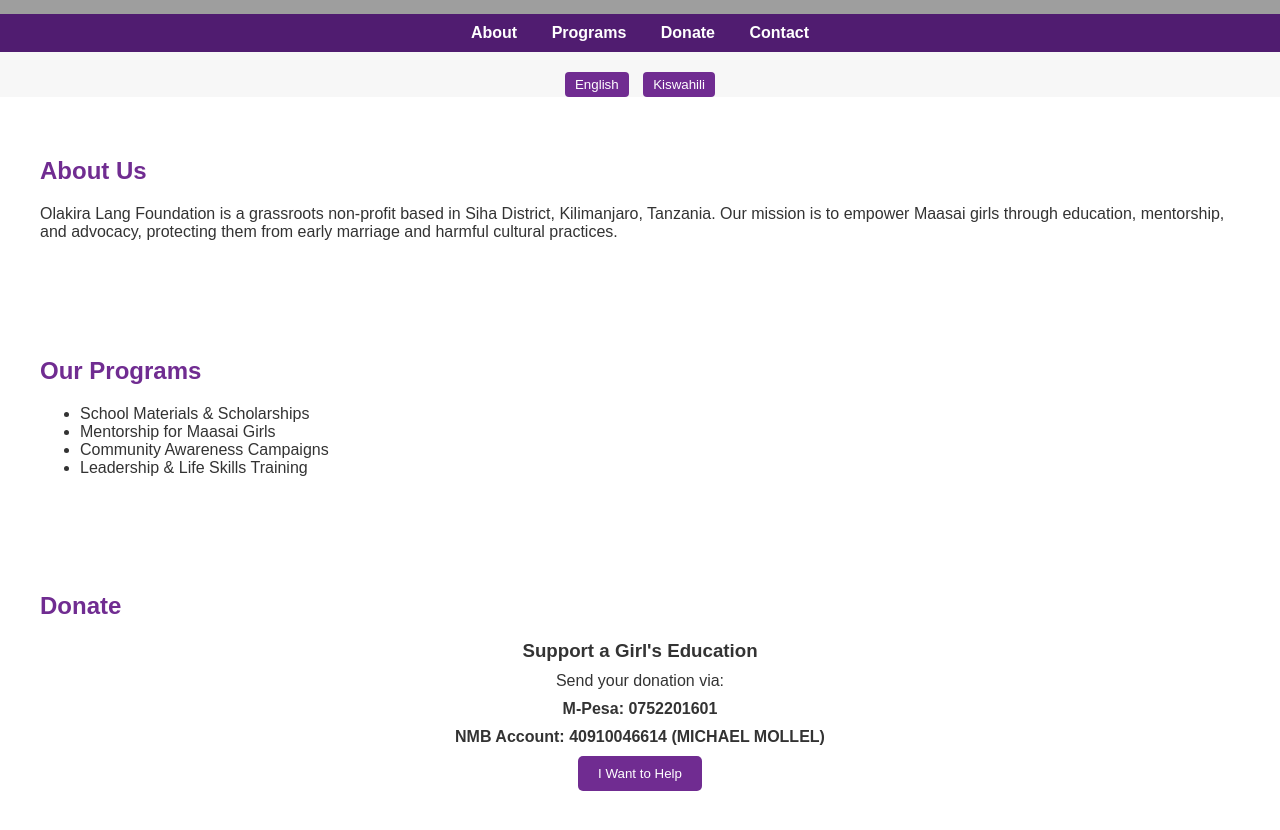
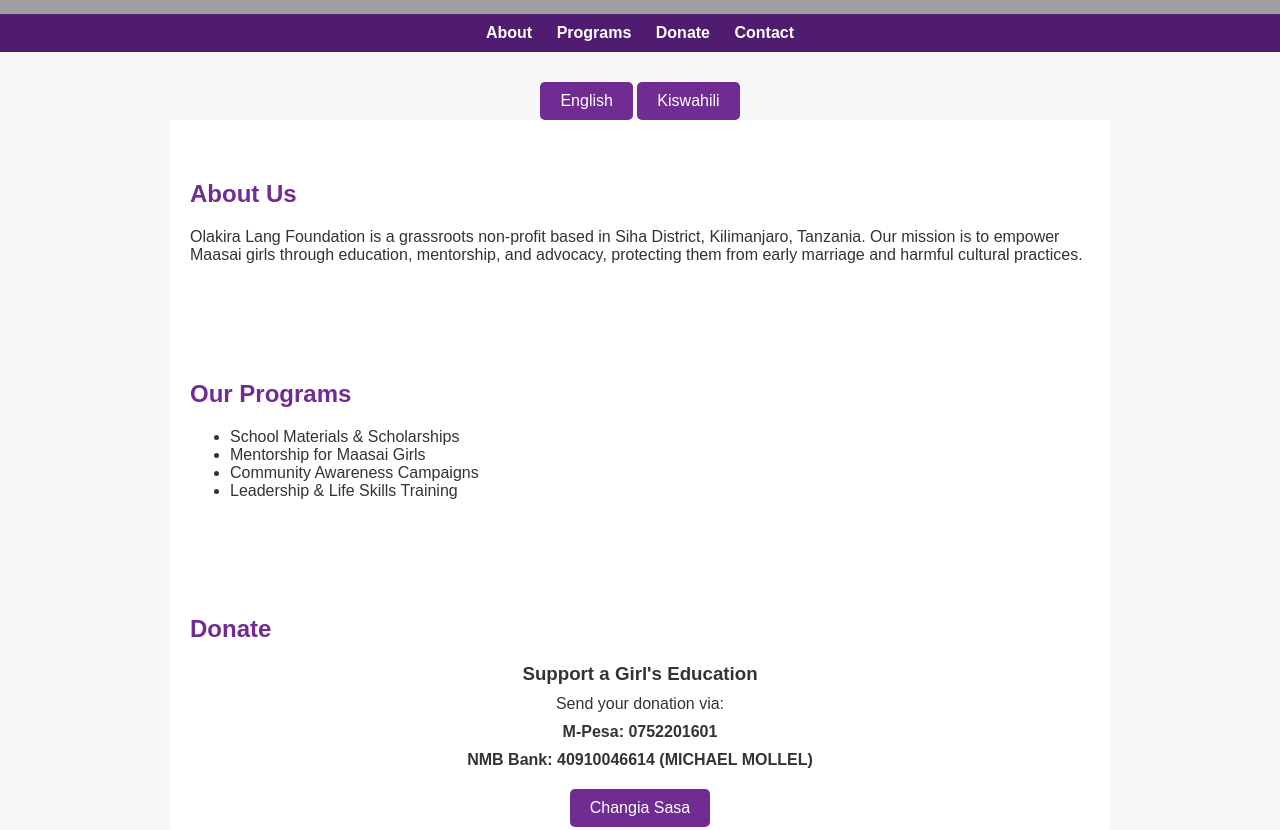
Before and after one commit to olakiralangfoundation/olakiralangfoundation.github.io, a plain HTML site: page index.html in a window 1280 px wide. Shown: the part 260-1090 px from the top of the page. Drawn offline with Linux system fonts and the light colour scheme; grey boxes are pictures that could not be loaded.

Commit message:
Add files via upload

```diff
--- a/index.html
+++ b/index.html
@@ -8,15 +8,20 @@
   <style>
     body { font-family: Arial, sans-serif; margin: 0; padding: 0; background: #f7f7f7; color: #333; }
     header { background: url('https://images.unsplash.com/photo-1603575454444-9bd7fdb31a19') center/cover no-repeat; color: white; padding: 80px 20px; text-align: center; }
-    nav { background: #501c70; text-align: center; padding: 10px 0; }
-    nav a { color: white; margin: 0 15px; text-decoration: none; font-weight: bold; }
-    section { padding: 40px; background: white; }
+    nav { background: #501c70; text-align: center; padding: 10px 0; flex-wrap: wrap; }
+    nav a { color: white; margin: 0 10px; text-decoration: none; font-weight: bold; display: inline-block; }
+    section { padding: 40px 20px; background: white; max-width: 900px; margin: auto; }
     h2 { color: #702c91; }
     .donate-box, .lang-switch { text-align: center; margin-top: 20px; }
     .donate-box p, .donate-box h3 { margin: 10px 0; }
-    .donate-box button { background: #702c91; color: white; padding: 10px 20px; border: none; border-radius: 5px; cursor: pointer; }
-    .lang-switch button { margin: 0 5px; padding: 5px 10px; background: #702c91; color: white; border: none; border-radius: 4px; cursor: pointer; }
+    .donate-box button, .lang-switch button {
+      background: #702c91; color: white; padding: 10px 20px; border: none; border-radius: 5px; cursor: pointer;
+      font-size: 16px; margin-top: 10px;
+    }
     footer { background: #eee; text-align: center; padding: 20px; font-size: 14px; }
+    @media (max-width: 600px) {
+      nav a { display: block; margin: 8px 0; }
+    }
   </style>
 </head>
 <body>
@@ -58,8 +63,8 @@
       <h3>Support a Girl's Education</h3>
       <p>Send your donation via:</p>
       <p><strong>M-Pesa: 0752201601</strong></p>
-      <p><strong>NMB Account: 40910046614 (MICHAEL MOLLEL)</strong></p>
-      <button onclick="alert('Thank you for your support!')">I Want to Help</button>
+      <p><strong>NMB Bank: 40910046614 (MICHAEL MOLLEL)</strong></p>
+      <button onclick="alert('Asante kwa msaada wako! Tafadhali tuma mchango kupitia M-Pesa au NMB kama ilivyoonyeshwa.')">Changia Sasa</button>
     </div>
   </section>
 
@@ -92,7 +97,6 @@
         contactTitle: "Wasiliana Nasi"
       },
       en: {
-        // Restore default English texts
         tagline: "Empowering the Maasai Girl Child Through Education and Advocacy",
         aboutLink: "About",
         programsLink: "Programs",
```
